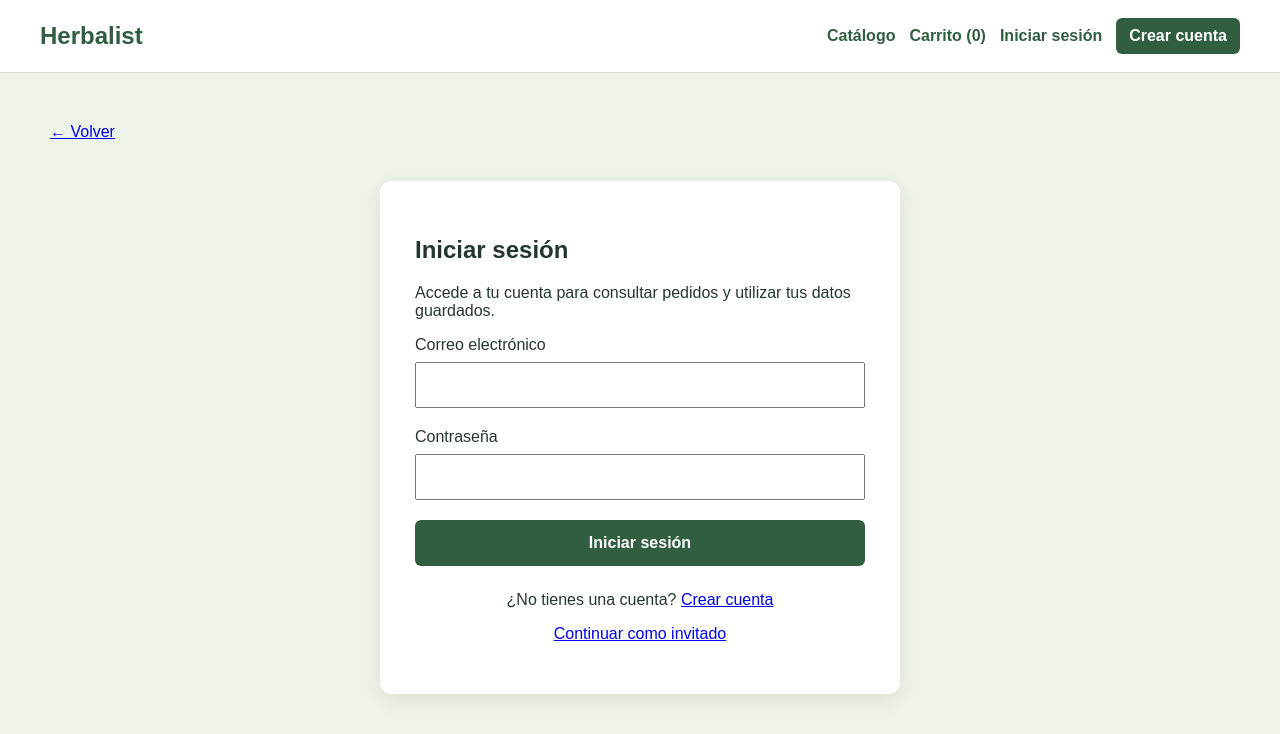
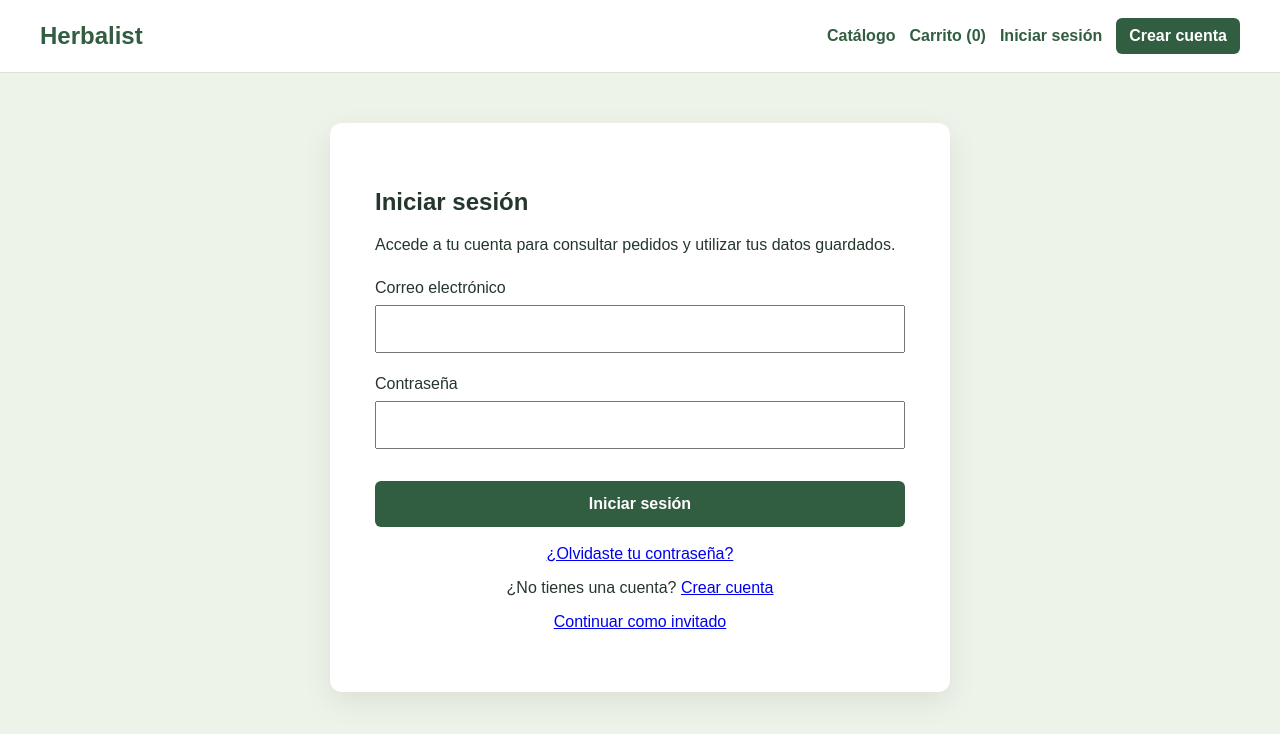
Before and after one commit to luisferucat/herbalist, a React (Vite) app: page /login in a window 1280 px wide. Shown: the top 734 px of the page. Built offline with nearby package versions, Linux system fonts and the light colour scheme; no server answers.

Commit message:
Fix password recovery flow

```diff
--- a/src/pages/ActualizarPassword.jsx
+++ b/src/pages/ActualizarPassword.jsx
@@ -1,71 +1,131 @@
-import { useState } from "react";
-import { Link } from "react-router-dom";
+import { useEffect, useState } from "react";
+import { Link, useNavigate } from "react-router-dom";
 import { supabase } from "../lib/supabase.js";
 
-export default function RecuperarPassword() {
-  const [email, setEmail] = useState("");
-  const [isSending, setIsSending] = useState(false);
+export default function ActualizarPassword() {
+  const navigate = useNavigate();
+
+  const [password, setPassword] = useState("");
+  const [confirmPassword, setConfirmPassword] = useState("");
+  const [isCheckingSession, setIsCheckingSession] = useState(true);
+  const [isUpdating, setIsUpdating] = useState(false);
   const [message, setMessage] = useState("");
   const [errorMessage, setErrorMessage] = useState("");
+
+  useEffect(() => {
+    async function prepareRecoverySession() {
+      setIsCheckingSession(true);
+      setErrorMessage("");
+
+      const params = new URLSearchParams(window.location.search);
+      const code = params.get("code");
+
+      if (code) {
+        const { error } = await supabase.auth.exchangeCodeForSession(code);
+
+        if (error) {
+          setErrorMessage(
+            `No se pudo validar el enlace de recuperación: ${error.message}`
+          );
+          setIsCheckingSession(false);
+          return;
+        }
+
+        window.history.replaceState({}, document.title, "/actualizar-password");
+      }
+
+      const { data } = await supabase.auth.getSession();
+
+      if (!data.session) {
+        setErrorMessage(
+          "El enlace de recuperación no es válido, ya expiró o ya fue utilizado. Solicita un nuevo enlace."
+        );
+      }
+
+      setIsCheckingSession(false);
+    }
+
+    prepareRecoverySession();
+  }, []);
 
   async function handleSubmit(event) {
     event.preventDefault();
 
-    if (isSending) return;
+    if (isUpdating) return;
 
-    const cleanEmail = email.trim().toLowerCase();
+    setMessage("");
+    setErrorMessage("");
 
-    if (!cleanEmail) {
-      setErrorMessage("Debes ingresar tu correo electrónico.");
+    if (password.length < 6) {
+      setErrorMessage("La contraseña debe tener al menos 6 caracteres.");
       return;
     }
 
-    setIsSending(true);
-    setMessage("");
-    setErrorMessage("");
-
-    const redirectTo = `${window.location.origin}/actualizar-password`;
-
-    const { error } = await supabase.auth.resetPasswordForEmail(cleanEmail, {
-      redirectTo,
-    });
-
-    setIsSending(false);
-
-    if (error) {
-      setErrorMessage(`No se pudo enviar el correo: ${error.message}`);
+    if (password !== confirmPassword) {
+      setErrorMessage("Las contraseñas no coinciden.");
       return;
     }
 
-    setMessage(
-      "Si el correo está registrado, recibirás un enlace para cambiar tu contraseña."
-    );
-    setEmail("");
+    setIsUpdating(true);
+
+    const { error } = await supabase.auth.updateUser({
+      password,
+    });
+
+    setIsUpdating(false);
+
+    if (error) {
+      setErrorMessage(`No se pudo actualizar la contraseña: ${error.message}`);
+      return;
+    }
+
+    setMessage("Contraseña actualizada correctamente. Redirigiendo al login...");
+
+    await supabase.auth.signOut();
+
+    setTimeout(() => {
+      navigate("/login", { replace: true });
+    }, 1200);
   }
 
   return (
     <main style={pageStyle}>
       <section style={cardStyle}>
-        <Link to="/login">← Volver al inicio de sesión</Link>
+        <h1>Crear nueva contraseña</h1>
 
-        <h1>Recuperar contraseña</h1>
+        <p>Ingresa tu nueva contraseña para recuperar el acceso a Herbalist.</p>
 
-        <p>
-          Ingresa el correo asociado a tu cuenta. Te enviaremos un enlace para
-          crear una nueva contraseña.
-        </p>
-
+        {isCheckingSession ? (
+          <p>Validando enlace de recuperación...</p>
+        ) : (
           <form onSubmit={handleSubmit} style={formStyle}>
             <div style={fieldStyle}>
-            <label htmlFor="email">Correo electrónico</label>
+              <label htmlFor="password">Nueva contraseña</label>
 
               <input
-              id="email"
-              type="email"
-              value={email}
-              onChange={(event) => setEmail(event.target.value)}
+                id="password"
+                type="password"
+                value={password}
+                onChange={(event) => setPassword(event.target.value)}
                 required
+                minLength="6"
                 style={inputStyle}
+                disabled={Boolean(errorMessage)}
+              />
+            </div>
+
+            <div style={fieldStyle}>
+              <label htmlFor="confirmPassword">Confirmar contraseña</label>
+
+              <input
+                id="confirmPassword"
+                type="password"
+                value={confirmPassword}
+                onChange={(event) => setConfirmPassword(event.target.value)}
+                required
+                minLength="6"
+                style={inputStyle}
+                disabled={Boolean(errorMessage)}
               />
             </div>
 
@@ -74,16 +134,26 @@ export default function RecuperarPassword() {
 
             <button
               type="submit"
-            disabled={isSending}
+              disabled={isUpdating || Boolean(errorMessage)}
               style={{
                 ...buttonStyle,
-              opacity: isSending ? 0.7 : 1,
-              cursor: isSending ? "not-allowed" : "pointer",
+                opacity: isUpdating || Boolean(errorMessage) ? 0.7 : 1,
+                cursor:
+                  isUpdating || Boolean(errorMessage)
+                    ? "not-allowed"
+                    : "pointer",
               }}
             >
-            {isSending ? "Enviando..." : "Enviar enlace"}
+              {isUpdating ? "Actualizando..." : "Actualizar contraseña"}
             </button>
           </form>
+        )}
+
+        <div style={{ marginTop: "20px" }}>
+          <Link to="/recuperar-password">Solicitar nuevo enlace</Link>
+          {" · "}
+          <Link to="/login">Volver al login</Link>
+        </div>
       </section>
     </main>
   );
--- a/src/pages/Login.jsx
+++ b/src/pages/Login.jsx
@@ -1,89 +1,44 @@
 import { useState } from "react";
-import {
-  Link,
-  useLocation,
-  useNavigate,
-} from "react-router-dom";
+import { Link, useLocation, useNavigate } from "react-router-dom";
 import { supabase } from "../lib/supabase.js";
 
 export default function Login() {
   const navigate = useNavigate();
-    const location = useLocation();
+  const location = useLocation();
 
-    const destination =
-    location.state?.from || "/";
-  const [message, setMessage] = useState("");
-  const [isError, setIsError] = useState(false);
-  const [isLoading, setIsLoading] = useState(false);
+  const [email, setEmail] = useState("");
+  const [password, setPassword] = useState("");
+  const [isLoggingIn, setIsLoggingIn] = useState(false);
+  const [errorMessage, setErrorMessage] = useState("");
+
+  const redirectTo = location.state?.from?.pathname || "/";
 
   async function handleSubmit(event) {
     event.preventDefault();
 
-    setMessage("");
-    setIsError(false);
-    setIsLoading(true);
+    if (isLoggingIn) return;
 
-    const formData = new FormData(event.currentTarget);
+    setIsLoggingIn(true);
+    setErrorMessage("");
 
-    const email = formData.get("email").trim();
-    const password = formData.get("password");
-
-    const { data, error } = await supabase.auth.signInWithPassword({
-      email,
+    const { error } = await supabase.auth.signInWithPassword({
+      email: email.trim().toLowerCase(),
       password,
     });
 
-    setIsLoading(false);
+    setIsLoggingIn(false);
 
     if (error) {
-      setIsError(true);
-
-      if (error.message.toLowerCase().includes("invalid login credentials")) {
-        setMessage("El correo o la contraseña son incorrectos.");
-      } else if (
-        error.message.toLowerCase().includes("email not confirmed")
-      ) {
-        setMessage(
-          "Debes confirmar tu correo electrónico antes de iniciar sesión."
-        );
-      } else {
-        setMessage(error.message);
-      }
-
+      setErrorMessage(`No se pudo iniciar sesión: ${error.message}`);
       return;
     }
 
-    if (data.session) {
-      setMessage("Inicio de sesión exitoso.");
-
-      setTimeout(() => {
-        navigate(destination, {
-            replace: true,
-            });
-      }, 800);
-    }
+    navigate(redirectTo, { replace: true });
   }
 
   return (
-    <main
-      style={{
-        minHeight: "100vh",
-        padding: "50px",
-        backgroundColor: "#eef3e9",
-      }}
-    >
-      <Link to="/continuar-compra">← Volver</Link>
-
-      <section
-        style={{
-          maxWidth: "520px",
-          margin: "40px auto 0",
-          padding: "35px",
-          backgroundColor: "white",
-          borderRadius: "12px",
-          boxShadow: "0 6px 20px rgba(0, 0, 0, 0.08)",
-        }}
-      >
+    <main style={pageStyle}>
+      <section style={cardStyle}>
         <h1>Iniciar sesión</h1>
 
         <p>
@@ -91,82 +46,118 @@ export default function Login() {
           guardados.
         </p>
 
-        <form onSubmit={handleSubmit}>
-          <div style={{ marginBottom: "20px" }}>
+        <form onSubmit={handleSubmit} style={formStyle}>
+          <div style={fieldStyle}>
             <label htmlFor="email">Correo electrónico</label>
 
             <input
               id="email"
-              name="email"
               type="email"
-              autoComplete="email"
+              value={email}
+              onChange={(event) => setEmail(event.target.value)}
               required
               style={inputStyle}
             />
           </div>
 
-          <div style={{ marginBottom: "20px" }}>
+          <div style={fieldStyle}>
             <label htmlFor="password">Contraseña</label>
 
             <input
               id="password"
-              name="password"
               type="password"
-              autoComplete="current-password"
+              value={password}
+              onChange={(event) => setPassword(event.target.value)}
               required
               style={inputStyle}
             />
           </div>
 
-          {message && (
-            <p
-              role="status"
-              style={{
-                padding: "12px",
-                borderRadius: "6px",
-                backgroundColor: isError ? "#fde8e8" : "#e5f3e8",
-                color: isError ? "#8a1c1c" : "#244d31",
-              }}
-            >
-              {message}
-            </p>
-          )}
+          {errorMessage && <p style={errorStyle}>{errorMessage}</p>}
 
           <button
             type="submit"
-            disabled={isLoading}
+            disabled={isLoggingIn}
             style={{
-              width: "100%",
-              padding: "14px",
-              border: "none",
-              borderRadius: "6px",
-              backgroundColor: "#315d40",
-              color: "white",
-              fontWeight: "bold",
-              cursor: isLoading ? "not-allowed" : "pointer",
-              opacity: isLoading ? 0.7 : 1,
+              ...buttonStyle,
+              opacity: isLoggingIn ? 0.7 : 1,
+              cursor: isLoggingIn ? "not-allowed" : "pointer",
             }}
           >
-            {isLoading ? "Iniciando sesión..." : "Iniciar sesión"}
+            {isLoggingIn ? "Iniciando sesión..." : "Iniciar sesión"}
           </button>
         </form>
 
-        <p style={{ marginTop: "25px", textAlign: "center" }}>
-          ¿No tienes una cuenta?{" "}
-          <Link to="/registro">Crear cuenta</Link>
+        <p style={forgotPasswordStyle}>
+          <Link to="/recuperar-password">¿Olvidaste tu contraseña?</Link>
         </p>
 
-        <p style={{ textAlign: "center" }}>
-          <Link to="/checkout">Continuar como invitado</Link>
+        <p style={centerTextStyle}>
+          ¿No tienes una cuenta? <Link to="/registro">Crear cuenta</Link>
+        </p>
+
+        <p style={centerTextStyle}>
+          <Link to="/checkout-invitado">Continuar como invitado</Link>
         </p>
       </section>
     </main>
   );
 }
 
+const pageStyle = {
+  minHeight: "100vh",
+  padding: "50px 20px",
+  backgroundColor: "#eef3e9",
+};
+
+const cardStyle = {
+  maxWidth: "620px",
+  margin: "0 auto",
+  padding: "45px",
+  backgroundColor: "white",
+  borderRadius: "12px",
+  boxShadow: "0 10px 30px rgba(0, 0, 0, 0.08)",
+};
+
+const formStyle = {
+  marginTop: "25px",
+};
+
+const fieldStyle = {
+  marginBottom: "22px",
+};
+
 const inputStyle = {
   display: "block",
   width: "100%",
   marginTop: "8px",
+  padding: "13px",
+  boxSizing: "border-box",
+};
+
+const buttonStyle = {
+  width: "100%",
+  marginTop: "10px",
+  padding: "14px",
+  border: "none",
+  borderRadius: "6px",
+  backgroundColor: "#315d40",
+  color: "white",
+  fontWeight: "bold",
+};
+
+const forgotPasswordStyle = {
+  marginTop: "18px",
+  textAlign: "center",
+};
+
+const centerTextStyle = {
+  textAlign: "center",
+};
+
+const errorStyle = {
   padding: "12px",
+  borderRadius: "6px",
+  backgroundColor: "#fde8e8",
+  color: "#8a1c1c",
 };
--- a/src/pages/RecuperarPassword.jsx
+++ b/src/pages/RecuperarPassword.jsx
@@ -24,7 +24,7 @@ export default function RecuperarPassword() {
     setMessage("");
     setErrorMessage("");
 
-    const redirectTo = `${window.location.origin}/actualizar-password`;
+    const redirectTo = "https://herbalist-theta.vercel.app/actualizar-password";
 
     const { error } = await supabase.auth.resetPasswordForEmail(cleanEmail, {
       redirectTo,
@@ -40,6 +40,7 @@ export default function RecuperarPassword() {
     setMessage(
       "Si el correo está registrado, recibirás un enlace para cambiar tu contraseña."
     );
+
     setEmail("");
   }
 
```
Lines whose indentation alone changed are shown as unchanged.
